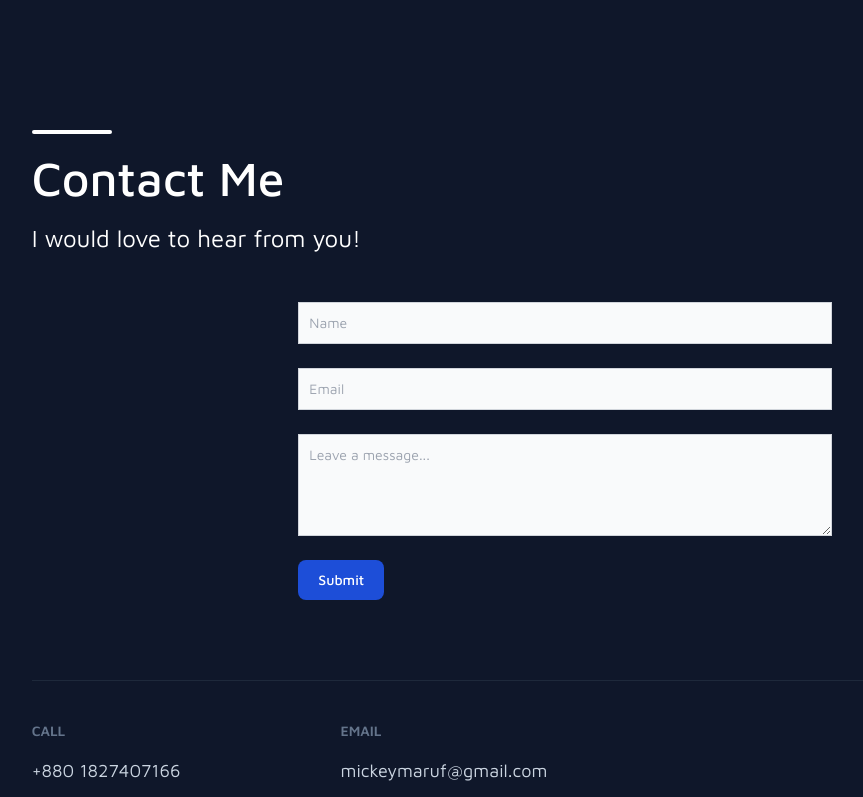
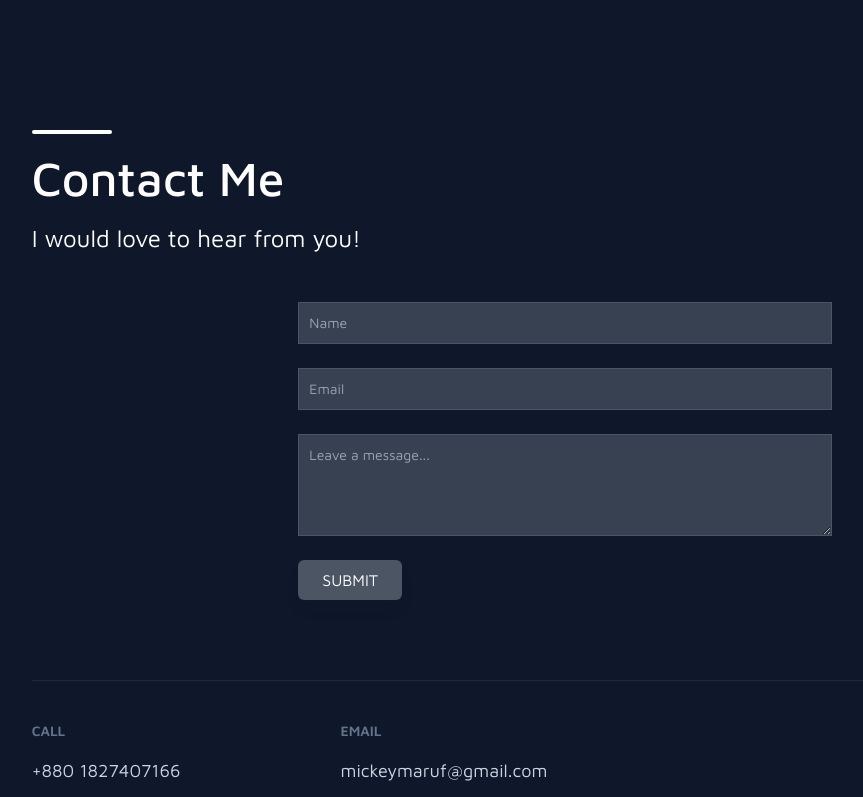
Before and after one commit to mickeymaruf/content-management, a React (Vite) app: page / in a window 1280 px wide. Shown: the part 2385-3182 px from the top of the page, without its empty margins (75-938 px from the left). Built offline with nearby package versions, Linux system fonts and the light colour scheme.

Commit message:
side navbar styled more and contact input color changed

```diff
--- a/src/Pages/Home/About.jsx
+++ b/src/Pages/Home/About.jsx
@@ -5,6 +5,7 @@ const About = () => {
         <div id='about' className='w-10/12 mx-auto py-20'>
             <div className='w-20 h-1 bg-white mb-5 rounded-full'></div>
             <h1 className='text-5xl font-medium'>About Me</h1>
+
             <p className='text-xl mt-5'>
                 👋 Hey there, This is Maruf. A young and driven undergrad student from Bangladesh with a passion for solving problems and scaling software solutions.
 
--- a/src/Pages/Home/Contact.jsx
+++ b/src/Pages/Home/Contact.jsx
@@ -27,15 +27,15 @@ const Contact = () => {
             <p className='text-2xl mt-5'>I would love to hear from you!</p>
             <form ref={form} onSubmit={sendEmail} className='md:w-8/12 lg:w-6/12 mx-auto mt-12'>
                 <div className="mb-6">
-                    <input type="text" name='name' id="password" className="bg-gray-50 border border-gray-300 text-gray-900 text-sm focus:ring-blue-500 focus:border-blue-500 block w-full p-2.5 dark:bg-gray-700 dark:border-gray-600 dark:placeholder-gray-400 dark:text-white dark:focus:ring-blue-500 dark:focus:border-blue-500" placeholder='Name' required />
+                    <input type="text" name='name' id="password" className="border outline-none text-sm block w-full p-2.5 bg-gray-700 border-gray-600" placeholder='Name' required />
                 </div>
                 <div className="mb-6">
-                    <input type="email" name="email" id="email" className="bg-gray-50 border border-gray-300 text-gray-900 text-sm focus:ring-blue-500 focus:border-blue-500 block w-full p-2.5 dark:bg-gray-700 dark:border-gray-600 dark:placeholder-gray-400 dark:text-white dark:focus:ring-blue-500 dark:focus:border-blue-500" placeholder="Email" required />
+                    <input type="email" name="email" id="email" className="border outline-none text-sm block w-full p-2.5 bg-gray-700 border-gray-600" placeholder="Email" required />
                 </div>
                 <div className="mb-6">
-                    <textarea name="message" id="message" rows="4" className="block p-2.5 w-full text-sm text-gray-900 bg-gray-50 border border-gray-300 focus:ring-blue-500 focus:border-blue-500 dark:bg-gray-700 dark:border-gray-600 dark:placeholder-gray-400 dark:text-white dark:focus:ring-blue-500 dark:focus:border-blue-500" placeholder="Leave a message..."></textarea>
+                    <textarea name="message" id="message" rows="4" className="block outline-none p-2.5 w-full border text-sm bg-gray-700 border-gray-600" placeholder="Leave a message..."></textarea>
                 </div>
-                <button type="submit" className="text-white bg-blue-700 hover:bg-blue-800 focus:ring-4 focus:outline-none focus:ring-blue-300 font-medium rounded-lg text-sm w-full sm:w-auto px-5 py-2.5 text-center dark:bg-blue-600 dark:hover:bg-blue-700 dark:focus:ring-blue-800 flex items-center gap-2 justify-center" disabled={loading ? true : false}>{loading ? <>Loading...<Spinner /></> : 'Submit'}</button>
+                <button type="submit" className="btn bg-gray-600 flex items-center gap-2 justify-center" disabled={loading ? true : false}>{loading ? <>Loading...<Spinner /></> : 'Submit'}</button>
             </form>
         </div>
     );
--- a/src/Pages/Home/Skills.jsx
+++ b/src/Pages/Home/Skills.jsx
@@ -14,7 +14,7 @@ const Skills = () => {
                 slidesPerView={1}
             >
                 <SwiperSlide>
-                    <div className='flex justify-between'>
+                    <div className='flex gap-5 justify-between'>
                         <FaReact className="w-20 h-20 text-blue-400" />
                         <SiJavascript className="w-20 h-20 text-yellow-300" />
                         <SiHtml5 className="w-20 h-20 text-orange-500" />
@@ -24,7 +24,7 @@ const Skills = () => {
                     </div>
                 </SwiperSlide>
                 <SwiperSlide>
-                    <div className='flex justify-between'>
+                    <div className='flex gap-8 justify-between'>
                         <FaNode className="w-20 h-20 text-green-500" />
                         <SiExpress className="w-20 h-20 text-black" />
                         <SiMongodb className="w-20 h-20 text-green-500" />
@@ -33,7 +33,7 @@ const Skills = () => {
                     </div>
                 </SwiperSlide>
                 <SwiperSlide>
-                    <div className='flex justify-between'>
+                    <div className='flex gap-10 justify-between'>
                         <FaGitAlt className="w-20 h-20 text-red-500" />
                         <FaGithub className="w-20 h-20 text-black" />
                         <SiFirebase className="w-20 h-20 text-yellow-500" />
--- a/src/Pages/Projects/Project.jsx
+++ b/src/Pages/Projects/Project.jsx
@@ -32,7 +32,7 @@ const Project = () => {
             <h3 className='text-2xl font-medium mt-5'>Technologies:</h3>
             <ul className='ml-10 flex flex-wrap gap-3 mt-2'>
                 {
-                    technologies?.split(",").map(item => <li className='border rounded-full px-4 py-1'>{item}</li>)
+                    technologies?.split(",").map((item, idx) => <li key={`technology${idx}`} className='border rounded-full px-4 py-1'>{item}</li>)
                 }
             </ul>
             <Link to="/#projects"><button className='btn mt-8 flex items-center gap-2 text-sm'><AiOutlineArrowLeft /> Go Home</button></Link>
--- a/src/components/Navbar.jsx
+++ b/src/components/Navbar.jsx
@@ -1,7 +1,6 @@
 import React, { useState } from 'react';
-import { AiFillGithub, AiFillLinkedin, AiFillFacebook, AiFillHome, AiOutlineProject } from 'react-icons/ai'
-import { AiOutlinePhone } from 'react-icons/ai';
-import { HiBars3BottomLeft, HiOutlineXMark, HiWrenchScrewdriver } from 'react-icons/hi2';
+import { AiFillGithub, AiFillLinkedin, AiFillFacebook } from 'react-icons/ai'
+import { HiBars3BottomLeft, HiOutlineXMark } from 'react-icons/hi2';
 import { HashLink as Link } from 'react-router-hash-link';
 
 const Navbar = () => {
@@ -29,14 +28,16 @@ const Navbar = () => {
                 </div>
             </nav>
             <div className={`md:hidden backdrop-blur-lg py-10 ${toggle ? 'right-0' : '-right-20'} top-0 fixed h-screen duration-500 flex flex-col justify-center z-50 border-l border-slate-900`}>
-                <div className='px-5 absolute top-0 pt-8' onClick={() => setToggle(!toggle)}>
+                <div className='px-3 absolute top-0 left-1/2 -translate-x-1/2 pt-8' onClick={() => setToggle(!toggle)}>
                     <HiOutlineXMark className='h-8 w-8' />
                 </div>
-                <ul className='px-5 flex flex-col gap-8'>
-                    <li><a href="#home"><AiFillHome className='h-8 w-8' /></a></li>
-                    <li><a href="#skills"><HiWrenchScrewdriver className='h-8 w-8' /></a></li>
-                    <li><a href="#projects"><AiOutlineProject className='h-8 w-8' /></a></li>
-                    <li><a href="#contact"><AiOutlinePhone className='h-8 w-8' /></a></li>
+                <ul className='px-3 flex flex-col items-center gap-6 text-center'>
+                    <li className='w-full bg-slate-700 text-xs font-medium p-1 -rotate-45'><a href="#home">Home</a></li>
+                    <li className='w-full bg-slate-700 text-xs font-medium p-1 -rotate-45'><a href="#projects">Projects</a></li>
+                    <li className='w-full bg-slate-700 text-xs font-medium p-1 -rotate-45'><a href="#about">About</a></li>
+                    <li className='w-full bg-slate-700 text-xs font-medium p-1 -rotate-45'><a href="#skills">Skills</a></li>
+                    <li className='w-full bg-slate-700 text-xs font-medium p-1 -rotate-45'><a href="/blog">Blogs</a></li>
+                    <li className='w-full bg-slate-700 text-xs font-medium p-1 -rotate-45'><a href="#contact">Contact</a></li>
                     <li><a target="_blank" href="https://github.com/mickeymaruf"><AiFillGithub className='h-8 w-8' /></a></li>
                     <li><a target="_blank" href="https://www.linkedin.com/in/mickeymaruf/"><AiFillLinkedin className='h-8 w-8' /></a></li>
                     <li><a target="_blank" href="https://www.facebook.com/mickeymaruf"><AiFillFacebook className='h-8 w-8' /></a></li>
```
Also changed, not shown: 1 other file (tests, documents, lock files or other folders).
